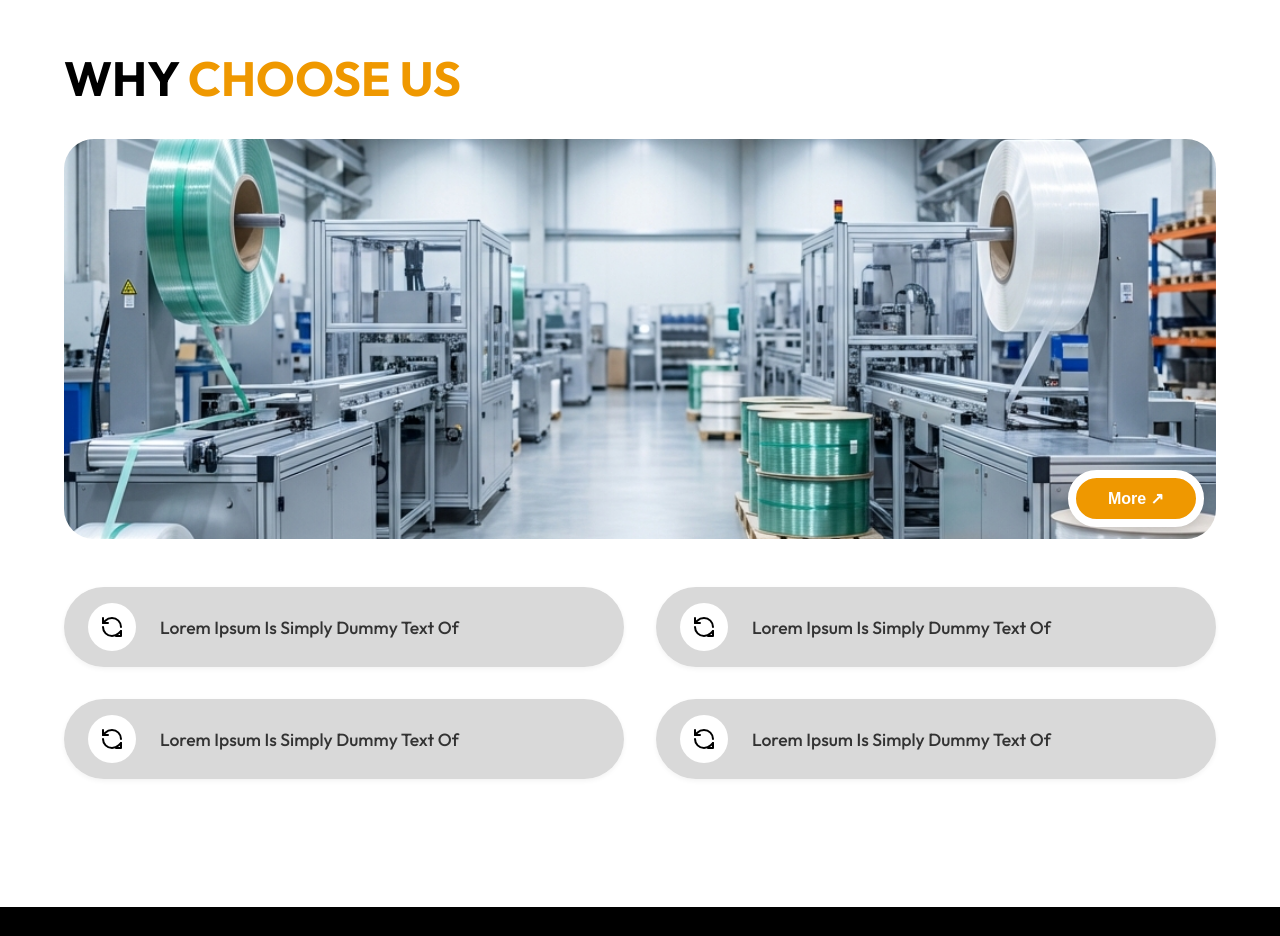
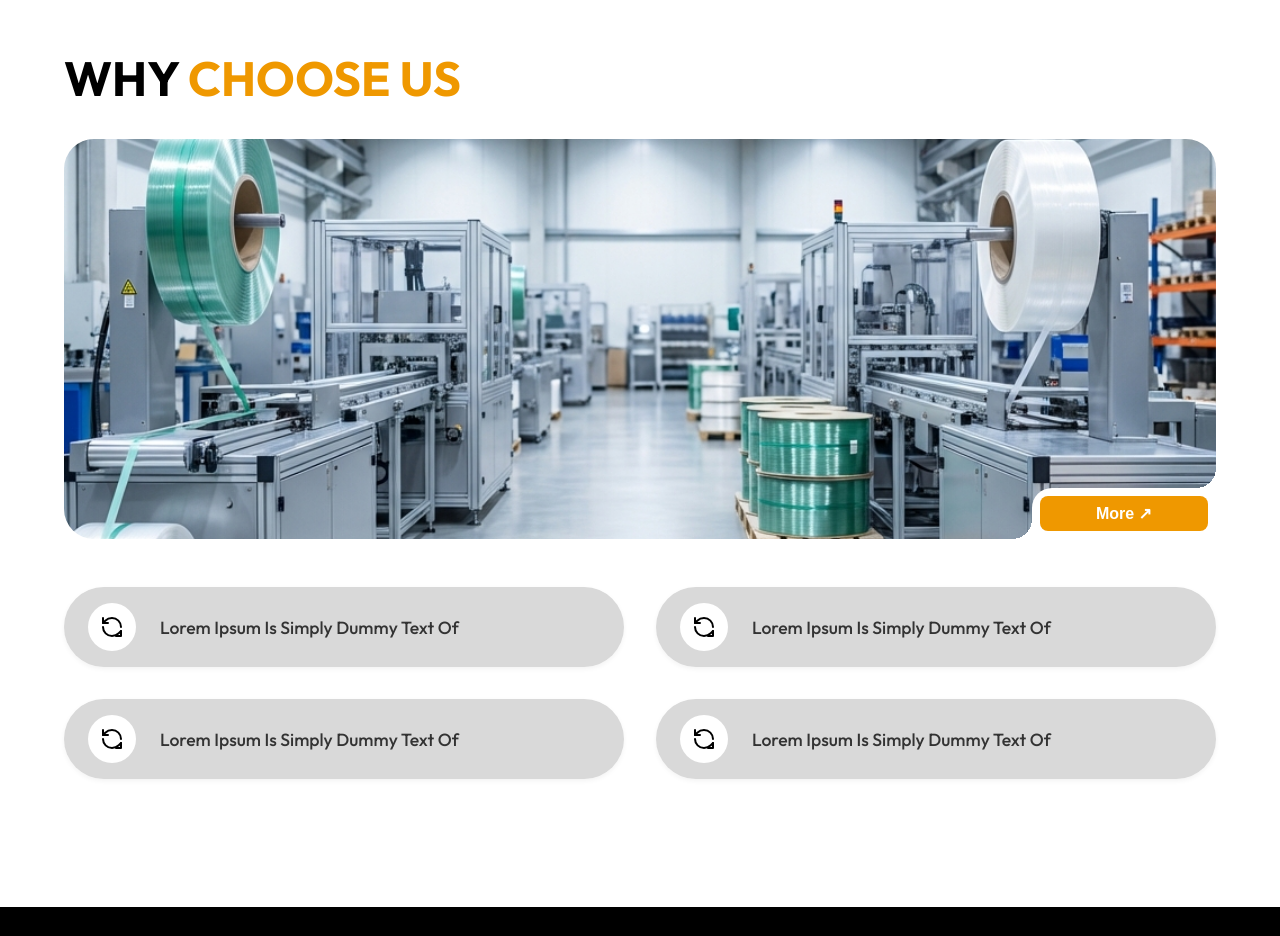
Before and after one commit to trivonotech/KARAM-PET---STRAP-INDUSTRIES, a Next.js app: page / in a window 1280 px wide. Shown: the part 3100-4036 px from the top of the page. Built offline with nearby package versions, Linux system fonts and the light colour scheme.

Commit message:
feat: Implement a cutout design for the "More" button in the Why Choose Us banner and refine its styling.

```diff
--- a/src/components/WhyChooseUs.module.css
+++ b/src/components/WhyChooseUs.module.css
@@ -28,34 +28,76 @@
     position: relative;
     width: 100%;
     height: 400px;
+    margin-bottom: 3rem;
+}
+
+.imageContainer {
+    position: relative;
+    width: 100%;
+    height: 100%;
     border-radius: 30px;
     overflow: hidden;
-    margin-bottom: 3rem;
+    /* This ensures the image has corners, but we'll mask the bottom-right via the cutout overlay if needed,
+       or just rely on the cutout wrapper sitting on top.
+       Actually, to "cut" the image corner, we need the cutout wrapper to matching the background color.
+       The background is white. */
 }
 
 .bannerImage {
     object-fit: cover;
 }
 
+.cutoutWrapper {
+    position: absolute;
+    bottom: 0;
+    right: 0;
+    z-index: 10;
+    background-color: #ffffff;
+    /* Match section background */
+    padding: 0.5rem;
+    border-top-left-radius: 20px;
+    display: flex;
+    align-items: center;
+    justify-content: center;
+}
+
+/* Connectors (Fillet) for smooth corner */
+.cutoutWrapper::after {
+    content: "";
+    position: absolute;
+    right: 100%;
+    bottom: 0;
+    width: 20px;
+    height: 20px;
+    background: radial-gradient(circle at 0 0, transparent 20px, #ffffff 20px);
+}
+
+.cutoutWrapper::before {
+    content: "";
+    position: absolute;
+    bottom: 100%;
+    right: 0;
+    width: 20px;
+    height: 20px;
+    background: radial-gradient(circle at 0 0, transparent 20px, #ffffff 20px);
+}
+
 .moreButton {
-    position: absolute;
-    bottom: 12px;
-    right: 12px;
     background-color: var(--primary);
     color: #ffffff;
-    padding: 0.7rem 2rem;
-    border-radius: 100px;
-    border: 8px solid #ffffff;
+    border: none;
+    padding: 0.5rem 3.5rem;
+    border-radius: 8px;
+    /* Changed to match Our Products button style which is usually less rounded or has specific rounding */
     font-weight: 600;
     font-size: 1rem;
     cursor: pointer;
-    transition: background-color 0.2s;
-    box-shadow: 0 4px 10px rgba(0, 0, 0, 0.1);
-    z-index: 10;
+    transition: transform 0.2s;
+    white-space: nowrap;
 }
 
-
 .moreButton:hover {
+    transform: translateY(-2px);
     background-color: var(--primary-hover);
 }
 
--- a/src/components/WhyChooseUs.tsx
+++ b/src/components/WhyChooseUs.tsx
@@ -18,15 +18,19 @@ export default function WhyChooseUs() {
                 </h2>
 
                 <div className={styles.bannerWrapper}>
+                    <div className={styles.imageContainer}>
                         <Image
                             src="/hero-bg.png" /* Placeholder for banner */
                             alt="Why Choose Us Banner"
                             fill
                             className={styles.bannerImage}
                         />
+                    </div>
+                    <div className={styles.cutoutWrapper}>
                         <button className={styles.moreButton}>
                             More ↗
                         </button>
+                    </div>
                 </div>
 
                 <div className={styles.featureGrid}>
```
Lines whose indentation alone changed are shown as unchanged.
